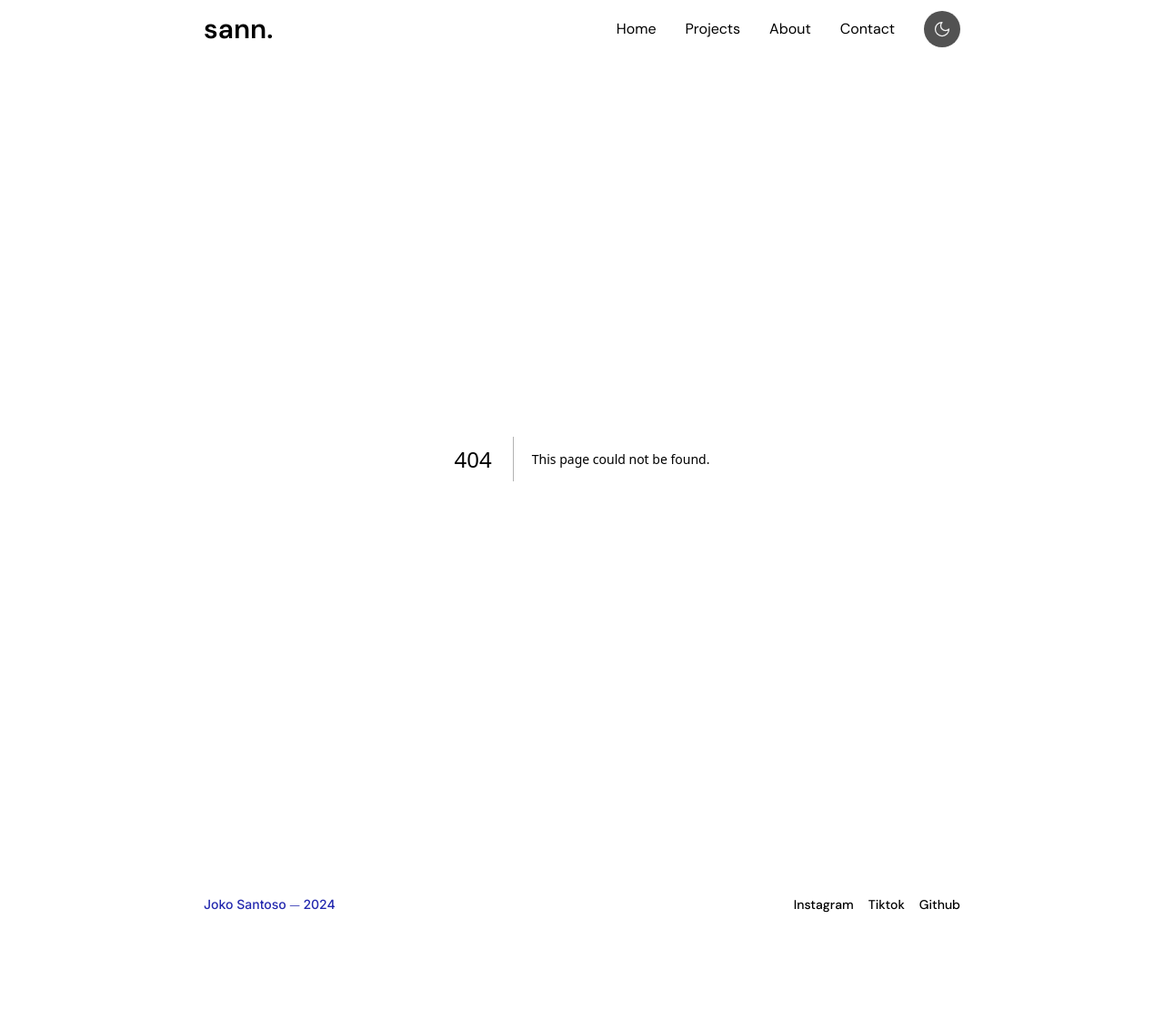
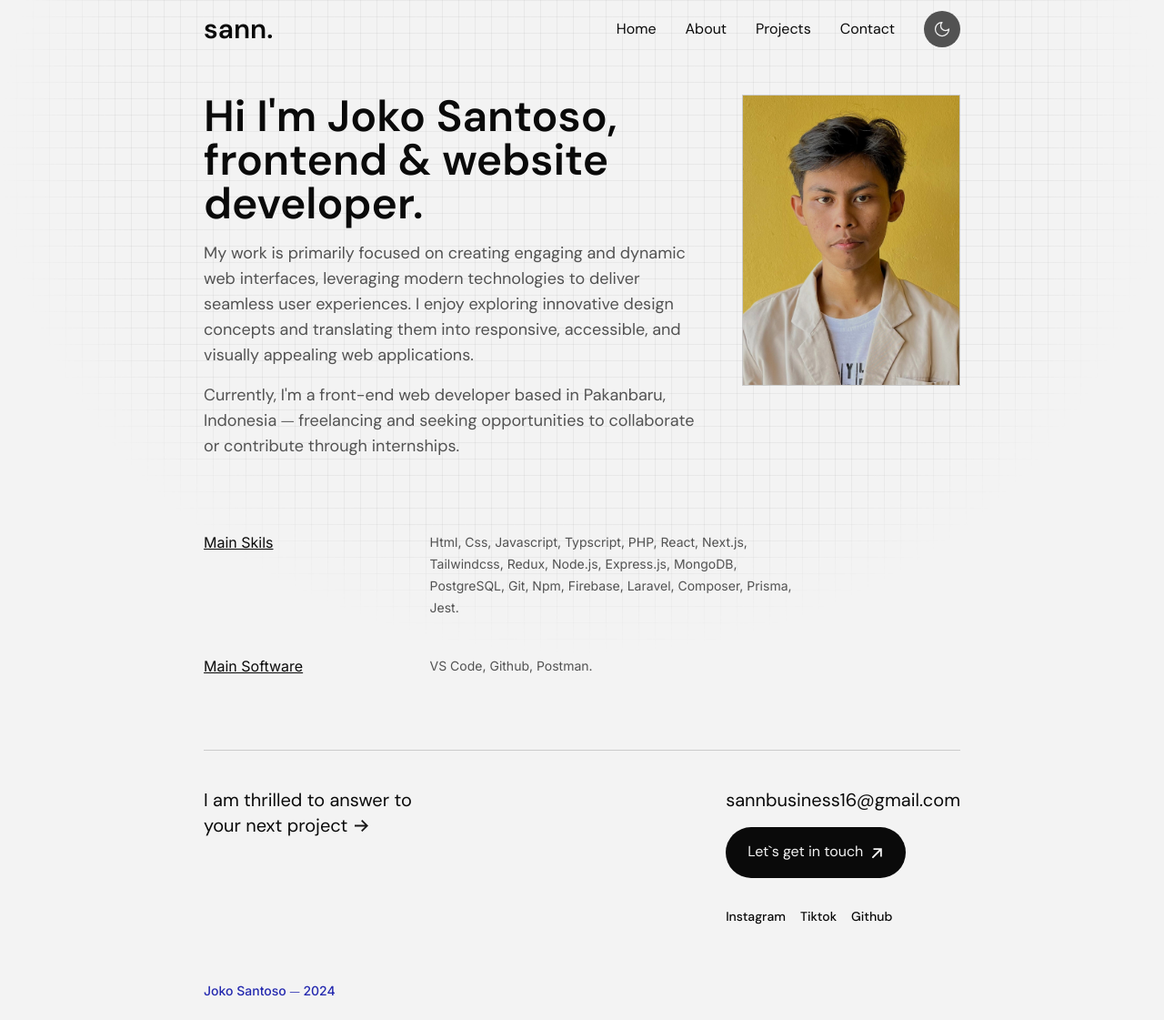
Before and after one commit to jokoo7/portfolio-homepage, a Next.js app: page /about in a window 1280 px wide. Before the commit this address had no page. Shown: the whole page at 91% size. Before the commit the page ends 1028 px from the top, so only its background shows below. Built offline with nearby package versions, Linux system fonts and the light colour scheme.

Commit message:
feat: Add about page and refactor footer layout

```diff
--- /dev/null
+++ b/app/about/page.tsx
@@ -0,0 +1,12 @@
+import AboutPage from "@/components/pages/about";
+import React from "react";
+
+const About = () => {
+  return (
+    <>
+      <AboutPage />
+    </>
+  );
+};
+
+export default About;
--- a/components/footer.tsx
+++ b/components/footer.tsx
@@ -1,12 +1,27 @@
 import Link from "next/link";
 import React from "react";
+import ArrowSvg from "./svg/arrow";
 
 const Footer = () => {
   return (
-    <footer className="wrapper mb-6 mt-20 flex flex-col xs:flex-row justify-between gap-4">
-      <span className="block text-secondary font-inter text-sm font-medium">
-        Joko Santoso ⏤ {new Date().getFullYear()}
-      </span>
+    <div className="wrapper mt-20">
+      <div className="mt-10 border-t">
+        <div className="flex flex-col sm:flex-row gap-10 sm:gap-0 py-10 items-start justify-between">
+          <div>
+            <span className="text-xl block">I am thrilled to answer to</span>
+            <div className="text-xl flex items-center gap-2">
+              <span className="block">your next project</span>{" "}
+              <ArrowSvg className="rotate-90 sm:-rotate-0" w="15" h="15" />
+            </div>
+          </div>
+          <div className="space-y-8">
+            <div className="space-y-4">
+              <span className="block text-xl">sannbusiness16@gmail.com</span>
+              <button className="w-fit bg-foreground text-background px-6 h-14 rounded-full flex gap-2 items-center">
+                <span className="-mt-0.5">Let`s get in touch</span>{" "}
+                <ArrowSvg w="15" h="15" current="#f3f3f3" swapCurrent="#181717" className="-rotate-45" />
+              </button>
+            </div>
             <div className="flex gap-4 text-sm font-medium">
               <Link href="/" className="hover:underline">
                 Instagram
@@ -18,7 +33,15 @@ const Footer = () => {
                 Github
               </Link>
             </div>
-    </footer>
+          </div>
+        </div>
+      </div>
+      <div className="h-16 flex flex-col xs:flex-row items-center justify-between gap-4">
+        <span className="block text-secondary font-inter text-sm font-medium">
+          Joko Santoso ⏤ {new Date().getFullYear()}
+        </span>
+      </div>
+    </div>
   );
 };
 
--- a/components/layouts/main.tsx
+++ b/components/layouts/main.tsx
@@ -10,6 +10,7 @@ const MainLayout = ({
   return (
     <>
       <Navbar />
+      <div className="absolute inset-0 -z-50 w-full min-h-screen bg-[linear-gradient(to_right,#80808018_1px,transparent_1px),linear-gradient(to_bottom,#80808018_1px,transparent_1px)] bg-[size:18px_18px] [mask-image:radial-gradient(ellipse_50%_70%_at_50%_20%,#000_80%,transparent_100%)]"></div>
       <main className="mt-10">{children}</main>
       <Footer />
     </>
--- a/components/navbar.tsx
+++ b/components/navbar.tsx
@@ -15,8 +15,8 @@ const Navbar = () => {
         <div className="flex items-center gap-8 ">
           <div className="hidden sm:block space-x-8">
             <Link href="/">Home</Link>
+            <Link href="/about">About</Link>
             <Link href="/projects">Projects</Link>
-            <Link href="/about">About</Link>
             <Link href="/contact">Contact</Link>
           </div>
           <div className="flex items-center gap-5">
--- /dev/null
+++ b/components/pages/about.tsx
@@ -0,0 +1,59 @@
+"use client";
+
+import React from "react";
+import Section from "@/components/section";
+import Image from "next/image";
+
+const AboutPage = () => {
+  return (
+    <>
+      <Section>
+        <div className="flex flex-col gap-10 sm:flex-row">
+          <div>
+            <h1 className="text-4xl md:text-5xl font-semibold mb-4">
+              Hi I&apos;m Joko Santoso, frontend & website developer.
+            </h1>
+            <p className="mb-4 text-base md:text-lg text-main-gray">
+              My work is primarily focused on creating engaging and dynamic web interfaces, leveraging
+              modern technologies to deliver seamless user experiences. I enjoy exploring innovative
+              design concepts and translating them into responsive, accessible, and visually appealing
+              web applications.
+            </p>
+            <p className="text-base md:text-lg text-main-gray">
+              Currently, I&apos;m a front-end web developer based in Pakanbaru, Indonesia ⏤ freelancing
+              and seeking opportunities to collaborate or contribute through internships.
+            </p>
+          </div>
+          <div className="w-full sm:w-fit flex justify-center">
+            <div className="w-52 md:w-60 aspect-[3/4] h-fit border flex-shrink-0 overflow-hidden">
+              <Image
+                src="/images/me.jpg"
+                width={100}
+                height={100}
+                alt="me"
+                className="w-full h-full object-cover"
+              />
+            </div>
+          </div>
+        </div>
+      </Section>
+      <Section delay={0.4} className="my-20">
+        <div className="grid grid-cols-1 gap-y-4 xs:grid-cols-3 sm:gap-y-10 sm:gap-x-20 font-inter w-full sm:w-[80%]">
+          <p className="underline whitespace-nowrap">Main Skils</p>
+
+          <p className="text-sm xs:col-span-2 text-main-gray leading-6">
+            Html, Css, Javascript, Typscript, PHP, React, Next.js, Tailwindcss, Redux, Node.js,
+            Express.js, MongoDB, PostgreSQL, Git, Npm, Firebase, Laravel, Composer, Prisma, Jest.
+          </p>
+
+          <p className="underline whitespace-nowrap">Main Software</p>
+
+          <p className="text-sm xs:col-span-2 text-main-gray leading-6">VS Code, Github, Postman.</p>
+        </div>
+        <div></div>
+      </Section>
+    </>
+  );
+};
+
+export default AboutPage;
--- a/components/pages/home.tsx
+++ b/components/pages/home.tsx
@@ -241,7 +241,7 @@ const HomePage = () => {
           </button>
         </div>
       </Section> */}
-      <Section delay={0.5} className="mt-10 border-t">
+      {/* <Section delay={0.5} className="mt-10 border-t">
         <div className="flex flex-col sm:flex-row gap-10 sm:gap-0 py-10 items-start justify-between">
           <div>
             <span className="text-xl block">I am thrilled to answer to</span>
@@ -258,7 +258,7 @@ const HomePage = () => {
             </button>
           </div>
         </div>
-      </Section>
+      </Section> */}
     </>
   );
 };
--- a/components/svg/arrow.tsx
+++ b/components/svg/arrow.tsx
@@ -1,3 +1,5 @@
+"use client";
+
 import { useTheme } from "next-themes";
 import { useEffect, useState } from "react";
 
```
Lines whose indentation alone changed are shown as unchanged.
